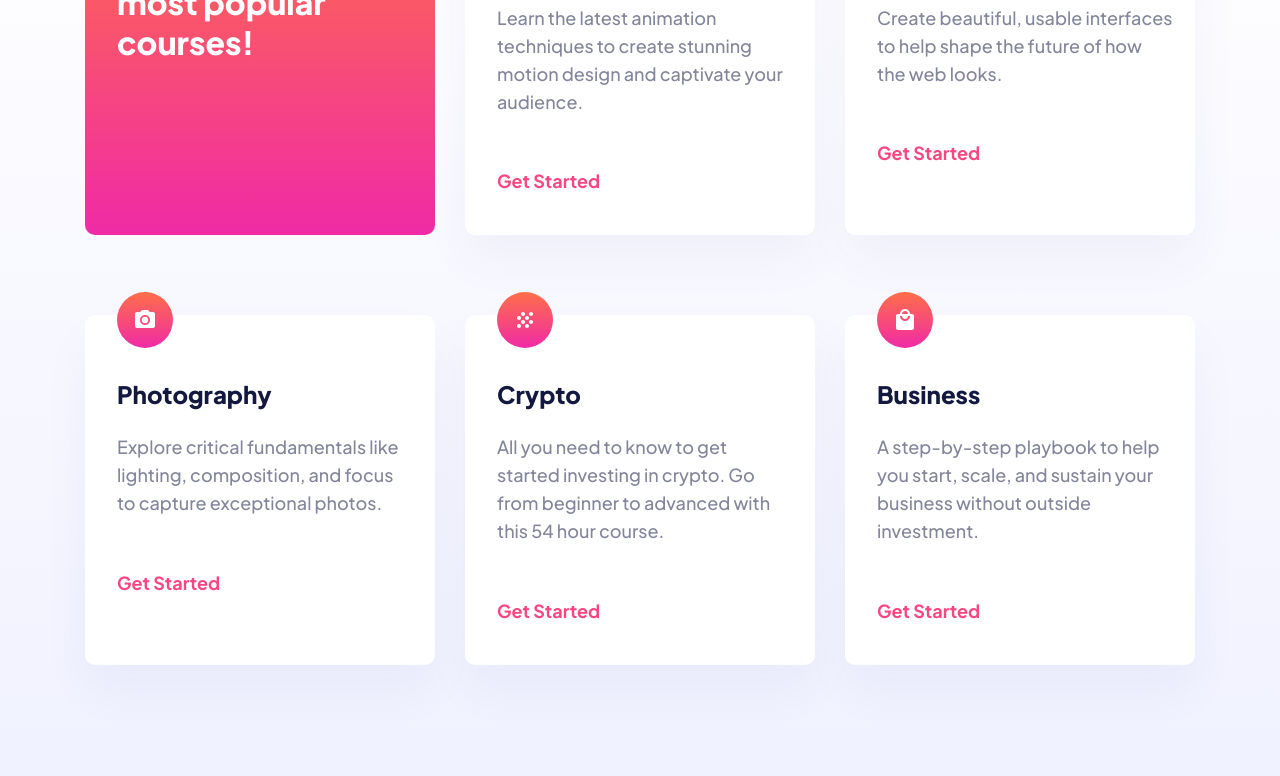
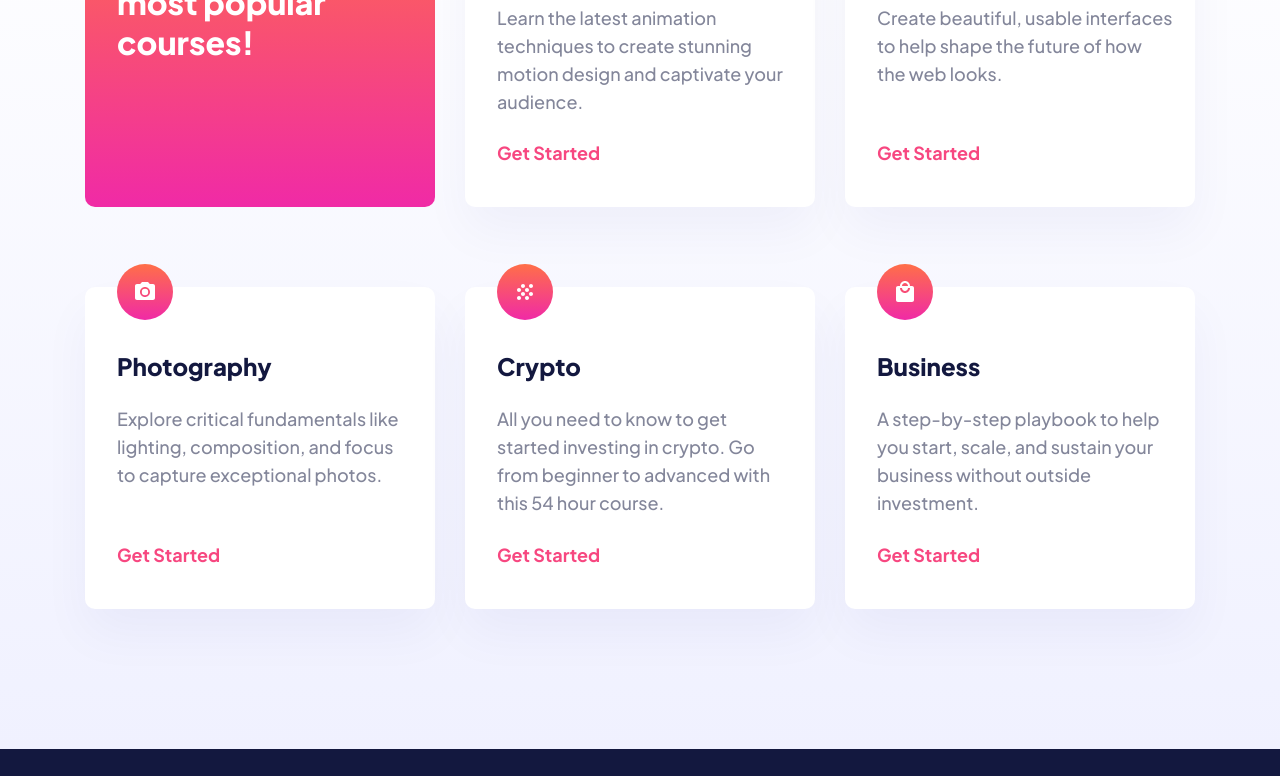
Before and after one commit to NoonPanirSabzi/skilled-elearning, a plain HTML site: page index.html in a window 1280 px wide. Shown: the part 1120-1896 px from the top of the page. Drawn offline with Linux system fonts and the light colour scheme.

Commit message:
Fix links not aligned in desktop

```diff
--- a/style.css
+++ b/style.css
@@ -299,4 +299,10 @@ a:hover {
     gap: 80px 30px;
     padding-block-end: 140px;
   }
+
+  :is(.animation, .design, .photography, .crypto, .business) > a {
+    position: absolute;
+    bottom: 40px;
+    left: 32px;
+  }
 }
```
